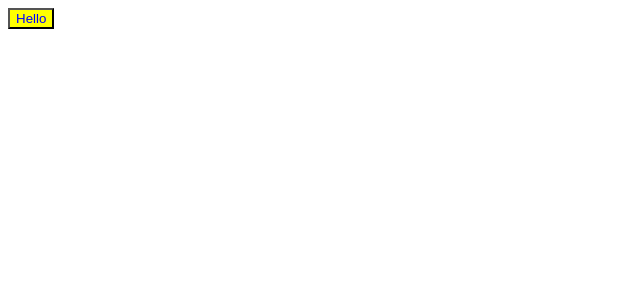
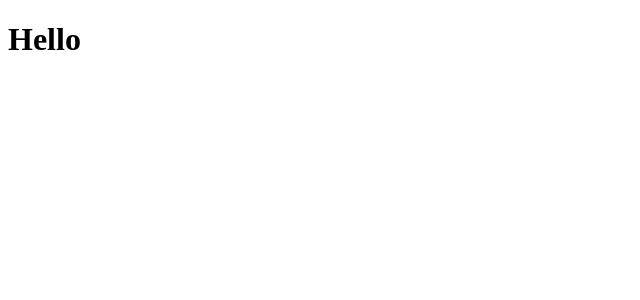
Before and after one commit to AdamMescher/mescherio, a Next.js app: page / in a window 1280 px wide. Shown: the top 300 px of the page, without its empty margins (0-640 px from the left). Built offline with nearby package versions, Linux system fonts and the light colour scheme; a web font is replaced by a local one.

Commit message:
Update Index page to use Layout component with ThemeProvider and GlobalStyles

```diff
--- a/pages/index.tsx
+++ b/pages/index.tsx
@@ -1,8 +1,11 @@
 import * as React from 'react';
-import Button from '../src/components/Button/index';
+import { NextPage } from 'next';
+import Layout from '../src/components/Layout/index';
 
-const Index = () => (
-  <Button text="Hello" />
+const Index: NextPage = () => (
+  <Layout>
+    <h1>Hello</h1>
+  </Layout>
 );
 
 export default Index;
```
